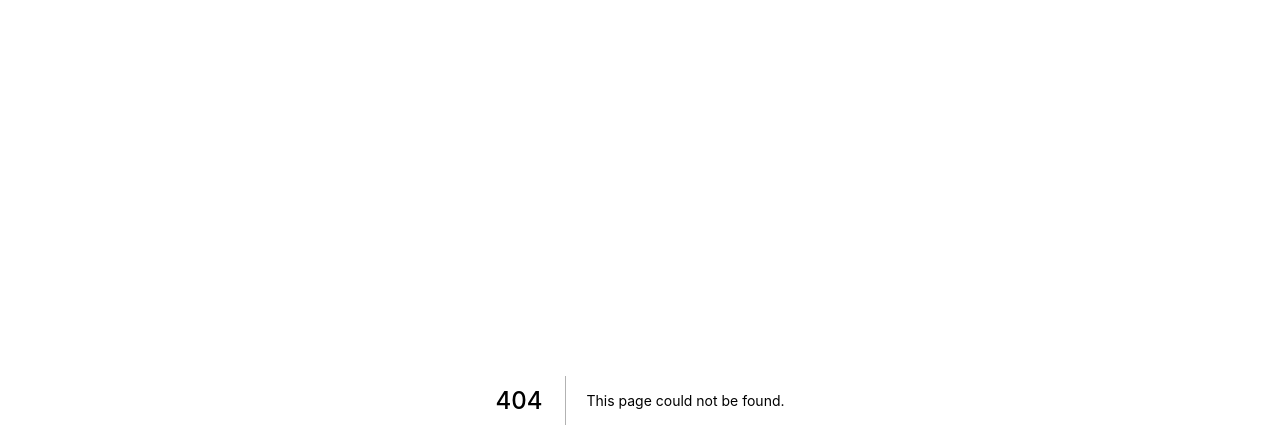
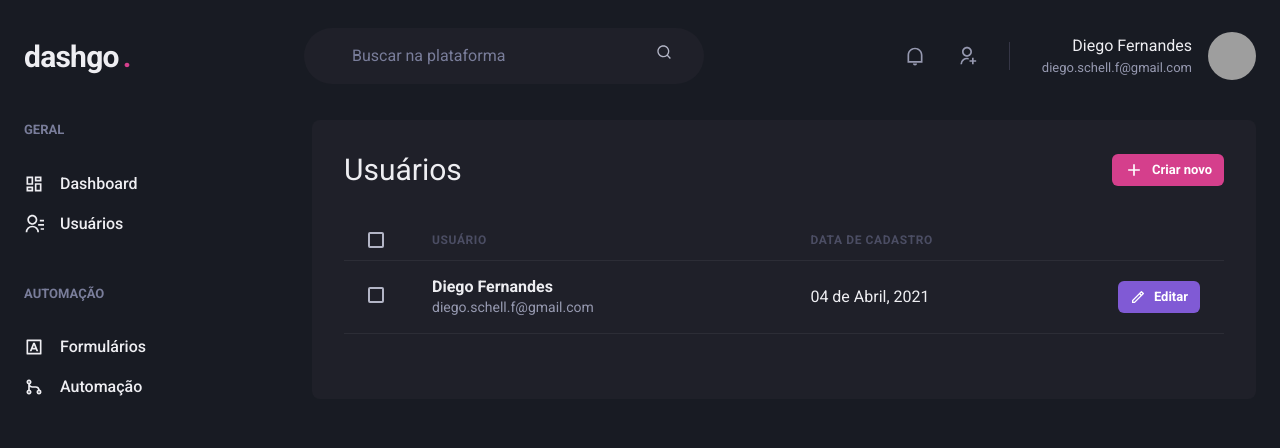
Before and after one commit to Lego4m/Ignite-ReactJS, a Next.js app in the folder 04-dashgo/: page /users in a window 1280 px wide. Before the commit this address had no page. Shown: the top 448 px of the page. Built offline with nearby package versions, Linux system fonts and the light colour scheme; grey boxes are pictures that could not be loaded.

Commit message:
04 - Página: Lista de usuários

```diff
--- /dev/null
+++ b/04-dashgo/src/pages/users/index.tsx
@@ -0,0 +1,88 @@
+import {
+  Box,
+  Button,
+  Checkbox,
+  Flex,
+  Heading,
+  Icon,
+  Table,
+  Tbody,
+  Td,
+  Th,
+  Thead,
+  Tr,
+  Text
+} from '@chakra-ui/react';
+import { RiAddLine, RiPencilLine } from 'react-icons/ri';
+
+import { Header } from '../../components/Header';
+import { Sidebar } from '../../components/Sidebar';
+
+export default function UserList() {
+  return (
+    <Box>
+      <Header />
+
+      <Flex w='100%' my='6' maxWidth={1480} mx='auto' px='6'>
+        <Sidebar />
+
+        <Box flex='1' borderRadius={8} bg='gray.800' p='8'>
+          <Flex mb='8' justify='space-between' align='center'>
+            <Heading size='lg' fontWeight='normal'>Usuários</Heading>
+
+            <Button
+              as='a'
+              size='sm'
+              fontSize='small'
+              colorScheme='pink'
+              leftIcon={<Icon as={RiAddLine} fontSize='20' />}
+            >
+              Criar novo
+            </Button>
+          </Flex>
+
+          <Table colorScheme='whiteAlpha'>
+            <Thead>
+              <Tr>
+                <Th px='6' color='gray.300' width='8'>
+                  <Checkbox colorScheme='pink'/>
+                </Th>
+                <Th>Usuário</Th>
+                <Th>Data de cadastro</Th>
+                <Th width='8'></Th>
+              </Tr>
+            </Thead>
+
+            <Tbody>
+              <Tr>
+                <Td px='6'>
+                  <Checkbox colorScheme='pink'/>
+                </Td>
+                <Td>
+                  <Box>
+                    <Text fontWeight='bold'>Diego Fernandes</Text>
+                    <Text fontSize='sm' color='gray.300'>
+                      diego.schell.f@gmail.com
+                    </Text>
+                  </Box>
+                </Td>
+                <Td>04 de Abril, 2021</Td>
+                <Td>
+                  <Button
+                    as='a'
+                    size='sm'
+                    fontSize='small'
+                    colorScheme='purple'
+                    leftIcon={<Icon as={RiPencilLine} fontSize='16' />}
+                  >
+                    Editar
+                  </Button>
+                </Td>
+              </Tr>
+            </Tbody>
+          </Table>
+        </Box>
+      </Flex>
+    </Box>
+  )
+}
```
